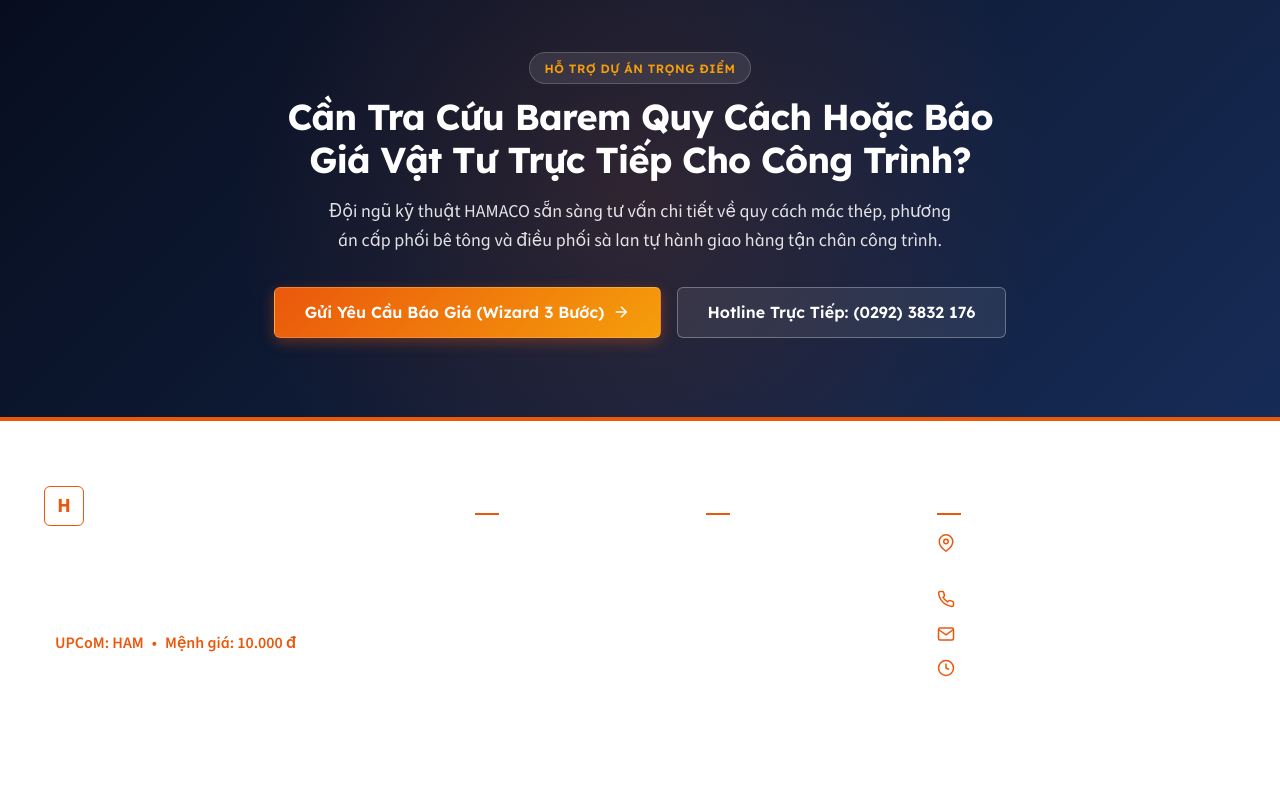
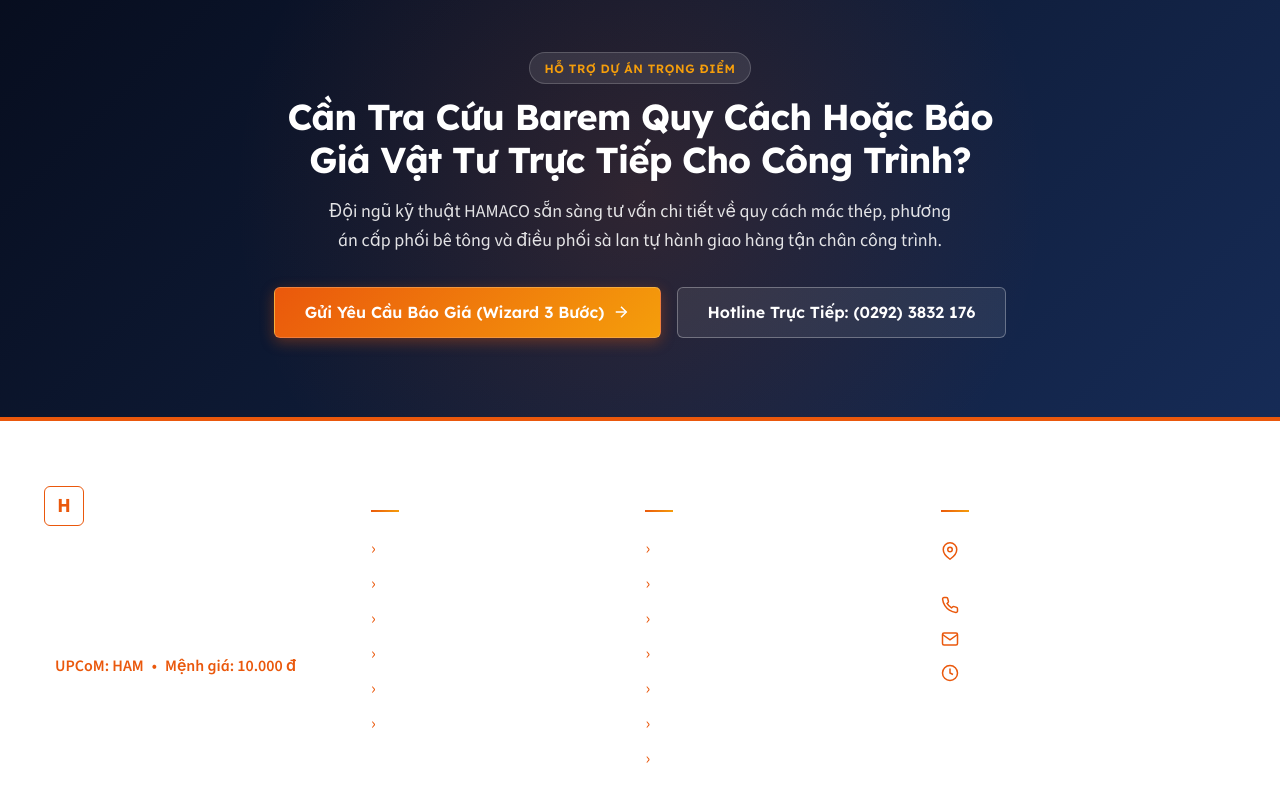
Before and after one commit to tklcenter17-ops/seo-haravan-master, a website with bundled scripts: page index.html in a window 1280 px wide. Shown: the part 3298-4098 px from the top of the page. Built offline with nearby package versions, Linux system fonts and the light colour scheme.

Commit message:
fix(footer): prevent footer menu row clumping with balanced grid columns, line height, hairline dividers, and chevron bullets

```diff
--- a/css/layout.css
+++ b/css/layout.css
@@ -414,19 +414,25 @@
 @media (min-width: 640px) {
   .footer-grid {
     grid-template-columns: repeat(2, 1fr);
+    gap: var(--space-8);
   }
 }
 
 @media (min-width: 1024px) {
   .footer-grid {
-    grid-template-columns: 2fr 1fr 1fr 1.5fr;
+    grid-template-columns: 1.4fr 1.15fr 1.25fr 1.4fr;
+    gap: var(--space-8);
   }
 }
 
 .footer-col h4 {
   color: var(--hamaco-white);
-  font-size: var(--font-size-md);
-  margin-bottom: var(--space-4);
+  font-family: var(--font-family-display);
+  font-size: var(--font-size-base);
+  font-weight: var(--font-weight-bold);
+  text-transform: uppercase;
+  letter-spacing: 0.04em;
+  margin-bottom: var(--space-5);
   position: relative;
   padding-bottom: var(--space-2);
 }
@@ -436,41 +442,71 @@
   position: absolute;
   bottom: 0;
   left: 0;
-  width: 24px;
+  width: 28px;
   height: 2px;
-  background-color: var(--hamaco-orange);
+  background: var(--gradient-accent);
 }
 
 .footer-links {
   display: flex;
   flex-direction: column;
-  gap: var(--space-2);
+  gap: 0;
 }
 
 .footer-link {
-  color: rgba(255, 255, 255, 0.75);
+  display: flex;
+  align-items: center;
+  gap: 0.5rem;
+  color: rgba(255, 255, 255, 0.78);
   font-size: var(--font-size-sm);
-  transition: color var(--transition-fast), transform var(--transition-fast);
+  padding: 0.45rem 0;
+  line-height: 1.4;
+  border-bottom: 1px solid rgba(255, 255, 255, 0.05);
+  transition: all var(--transition-fast);
+}
+
+.footer-link::before {
+  content: '›';
+  color: var(--hamaco-orange);
+  font-size: 1.1rem;
+  line-height: 1;
+  transition: transform var(--transition-fast);
+  flex-shrink: 0;
+}
+
+.footer-link:last-child {
+  border-bottom: none;
 }
 
 .footer-link:hover {
-  color: var(--hamaco-orange);
-  transform: translateX(4px);
+  color: var(--hamaco-orange-bright);
+  padding-left: 4px;
+}
+
+.footer-link:hover::before {
+  transform: translateX(3px);
+  color: var(--hamaco-white);
 }
 
 .footer-contact-item {
   display: flex;
   align-items: flex-start;
   gap: var(--space-3);
-  margin-bottom: var(--space-3);
+  padding: 0.35rem 0;
   font-size: var(--font-size-sm);
-  color: rgba(255, 255, 255, 0.8);
+  color: rgba(255, 255, 255, 0.82);
+  line-height: 1.5;
+  border-bottom: 1px solid rgba(255, 255, 255, 0.05);
+}
+
+.footer-contact-item:last-of-type {
+  border-bottom: none;
 }
 
 .footer-contact-item svg {
   flex-shrink: 0;
   color: var(--hamaco-orange);
-  margin-top: 3px;
+  margin-top: 4px;
 }
 
 .footer-bottom {
--- a/hamaco/css/layout.css
+++ b/hamaco/css/layout.css
@@ -414,19 +414,25 @@
 @media (min-width: 640px) {
   .footer-grid {
     grid-template-columns: repeat(2, 1fr);
+    gap: var(--space-8);
   }
 }
 
 @media (min-width: 1024px) {
   .footer-grid {
-    grid-template-columns: 2fr 1fr 1fr 1.5fr;
+    grid-template-columns: 1.4fr 1.15fr 1.25fr 1.4fr;
+    gap: var(--space-8);
   }
 }
 
 .footer-col h4 {
   color: var(--hamaco-white);
-  font-size: var(--font-size-md);
-  margin-bottom: var(--space-4);
+  font-family: var(--font-family-display);
+  font-size: var(--font-size-base);
+  font-weight: var(--font-weight-bold);
+  text-transform: uppercase;
+  letter-spacing: 0.04em;
+  margin-bottom: var(--space-5);
   position: relative;
   padding-bottom: var(--space-2);
 }
@@ -436,41 +442,71 @@
   position: absolute;
   bottom: 0;
   left: 0;
-  width: 24px;
+  width: 28px;
   height: 2px;
-  background-color: var(--hamaco-orange);
+  background: var(--gradient-accent);
 }
 
 .footer-links {
   display: flex;
   flex-direction: column;
-  gap: var(--space-2);
+  gap: 0;
 }
 
 .footer-link {
-  color: rgba(255, 255, 255, 0.75);
+  display: flex;
+  align-items: center;
+  gap: 0.5rem;
+  color: rgba(255, 255, 255, 0.78);
   font-size: var(--font-size-sm);
-  transition: color var(--transition-fast), transform var(--transition-fast);
+  padding: 0.45rem 0;
+  line-height: 1.4;
+  border-bottom: 1px solid rgba(255, 255, 255, 0.05);
+  transition: all var(--transition-fast);
+}
+
+.footer-link::before {
+  content: '›';
+  color: var(--hamaco-orange);
+  font-size: 1.1rem;
+  line-height: 1;
+  transition: transform var(--transition-fast);
+  flex-shrink: 0;
+}
+
+.footer-link:last-child {
+  border-bottom: none;
 }
 
 .footer-link:hover {
-  color: var(--hamaco-orange);
-  transform: translateX(4px);
+  color: var(--hamaco-orange-bright);
+  padding-left: 4px;
+}
+
+.footer-link:hover::before {
+  transform: translateX(3px);
+  color: var(--hamaco-white);
 }
 
 .footer-contact-item {
   display: flex;
   align-items: flex-start;
   gap: var(--space-3);
-  margin-bottom: var(--space-3);
+  padding: 0.35rem 0;
   font-size: var(--font-size-sm);
-  color: rgba(255, 255, 255, 0.8);
+  color: rgba(255, 255, 255, 0.82);
+  line-height: 1.5;
+  border-bottom: 1px solid rgba(255, 255, 255, 0.05);
+}
+
+.footer-contact-item:last-of-type {
+  border-bottom: none;
 }
 
 .footer-contact-item svg {
   flex-shrink: 0;
   color: var(--hamaco-orange);
-  margin-top: 3px;
+  margin-top: 4px;
 }
 
 .footer-bottom {
```
